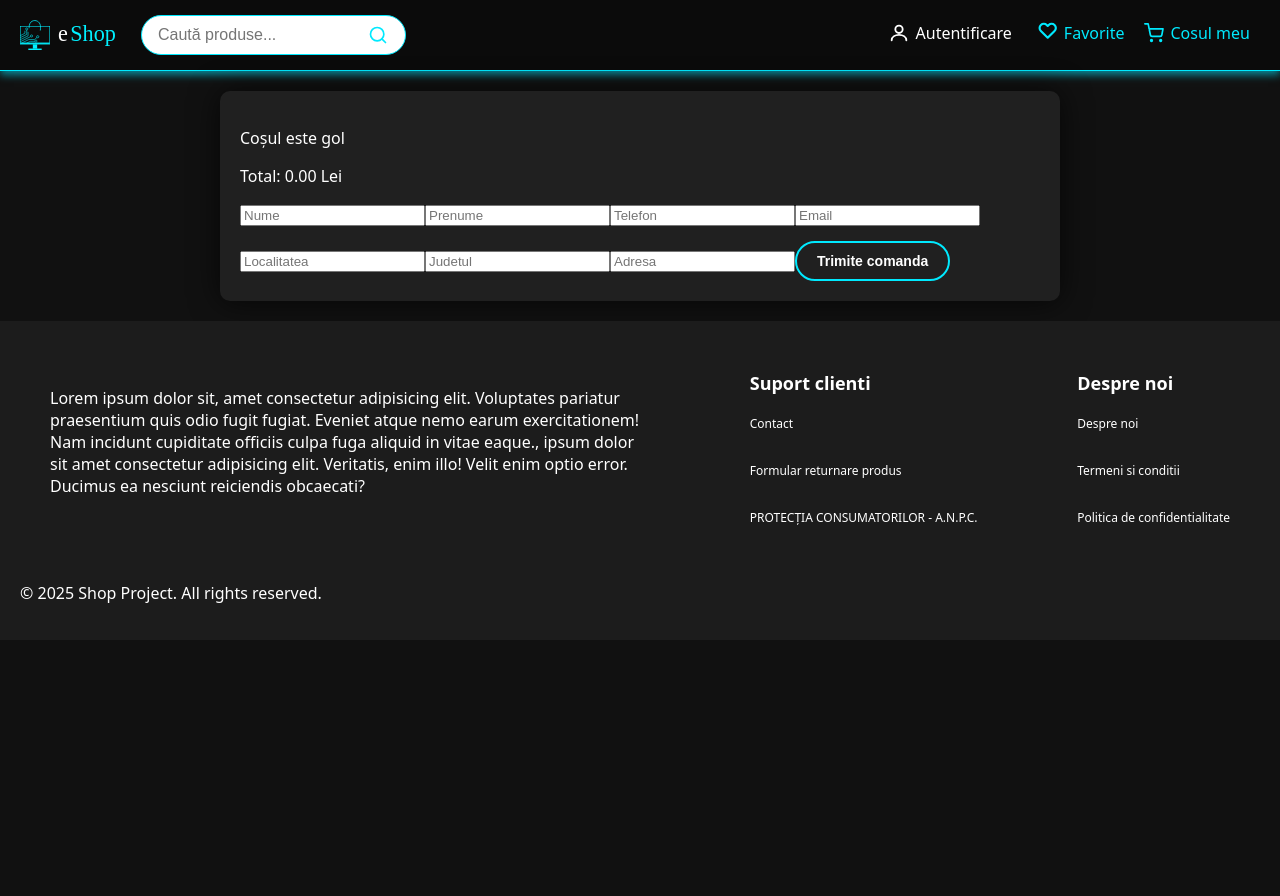
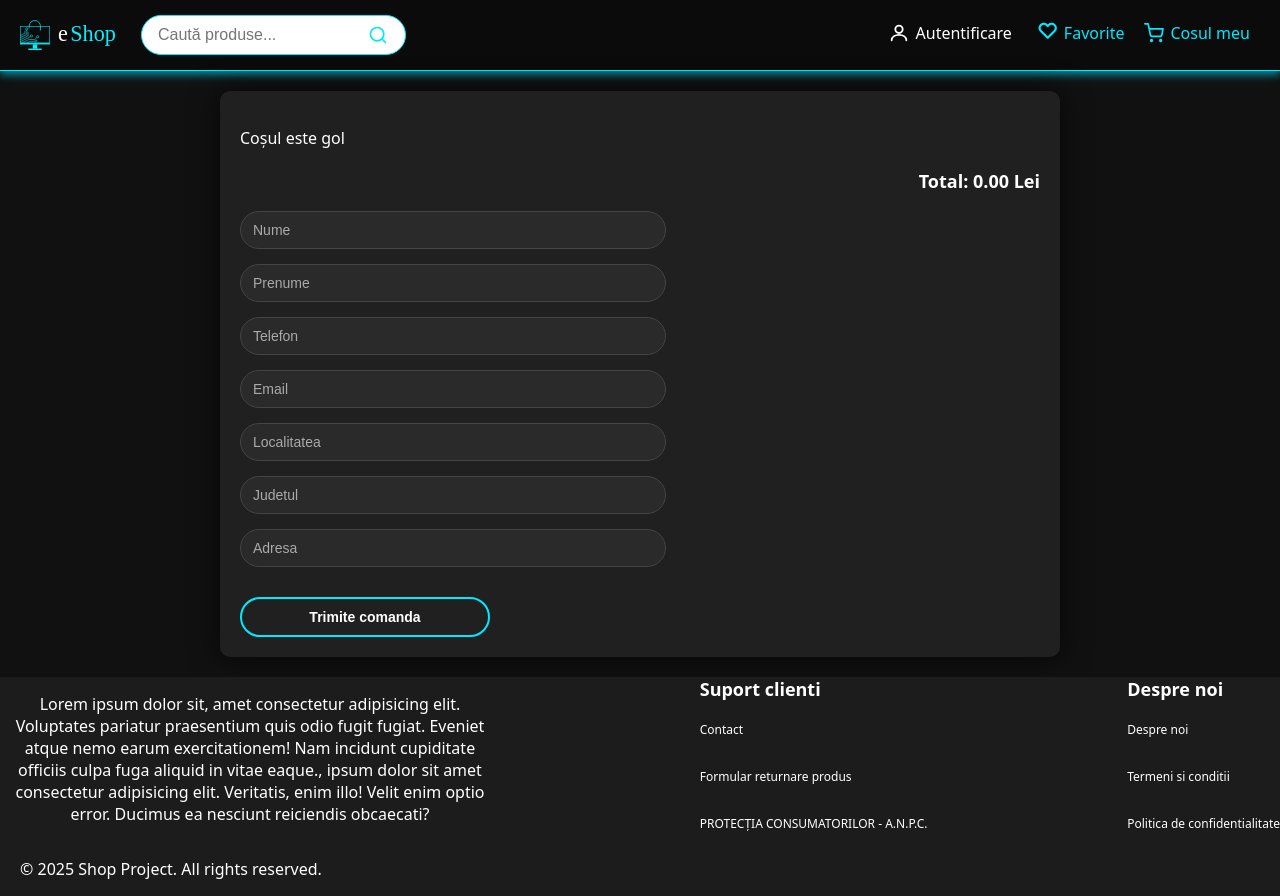
Before and after one commit to carolina1pc/eShop, a React (Vite) app: page /cart in a window 1280 px wide. Before the commit the page ends 800 px from the top, so only its background shows below. Built offline with nearby package versions, Linux system fonts and the light colour scheme.

Commit message:
Design for cart

```diff
--- a/db.json
+++ b/db.json
@@ -16,7 +16,7 @@
       "category": "laptop",
       "image": "/products/laptop-asus-tufA16.jpg",
       "description": "ASUS TUF Gaming A16 este alegerea ideală pentru pasionații de gaming și creativitate. Cu un procesor AMD Ryzen™ 5 7535HS și grafică NVIDIA® GeForce RTX™ 4050, acest laptop oferă performanță excelentă în jocuri și aplicații intensive. Ecranul de 16 WUXGA, 144Hz, asigură imagini fluide și detalii clare, iar memoria de 16GB DDR5 și stocarea rapidă de 512GB SSD îți garantează multitasking fără compromisuri. Totul într-un design solid, Mecha Gray, pregătit pentru orice provocare.",
-      "stock": 13
+      "stock": 12
     },
     {
       "id": "3",
@@ -266,6 +266,31 @@
         "adresa": "Strada Mihai Eminescu, nr.10C"
       },
       "total": "8599.98"
+    },
+    {
+      "id": "cf40",
+      "produse": [
+        {
+          "id": "2",
+          "name": "Laptop ASUS TUF A16 Neo cu AMD Ryzen™ 5 7535HS, 16'' WUXGA 144Hz, 16GB DDR5, RTX™ 4050 6GB, Mecha Gray",
+          "price": 4299.99,
+          "category": "laptop",
+          "image": "/products/laptop-asus-tufA16.jpg",
+          "description": "ASUS TUF Gaming A16 este alegerea ideală pentru pasionații de gaming și creativitate. Cu un procesor AMD Ryzen™ 5 7535HS și grafică NVIDIA® GeForce RTX™ 4050, acest laptop oferă performanță excelentă în jocuri și aplicații intensive. Ecranul de 16 WUXGA, 144Hz, asigură imagini fluide și detalii clare, iar memoria de 16GB DDR5 și stocarea rapidă de 512GB SSD îți garantează multitasking fără compromisuri. Totul într-un design solid, Mecha Gray, pregătit pentru orice provocare.",
+          "stock": 13,
+          "qty": 1
+        }
+      ],
+      "dateClient": {
+        "nume": "Pop",
+        "prenume": "Maria",
+        "telefon": "0772123456",
+        "email": "pop.maria@example.com",
+        "judetul": "Sibiu",
+        "localitatea": "Sibiu",
+        "adresa": "Strada Sperantei, nr. 8"
+      },
+      "total": "4299.99"
     }
   ],
   "returns": [],
--- a/src/components/Cards/Cards.css
+++ b/src/components/Cards/Cards.css
@@ -7,11 +7,10 @@
   background-color: #1a1a1a;
   border: 2px solid transparent;
   border-radius: 12px;
-  transition: all 0.3s ease;
   max-width: 230px;
   height: 380px;
   cursor: default;
-  box-shadow: 0 4px 12px #ffffff4d;
+  box-shadow: 0 0 12px #ffffff4d;
   display: flex;
   flex-direction: column;
   justify-content: space-between;
@@ -46,7 +45,7 @@
 .card-price {
   font-size: 0.95rem;
   font-weight: 600;
-  color: #00ff6a;
+  color: #ff4000;
 }
 
 .price-decimals {
--- a/src/components/Footer/Footer.css
+++ b/src/components/Footer/Footer.css
@@ -9,7 +9,6 @@
     display: flex;
     flex-direction: column;
     justify-content: left;
-    padding: 20px;
     width: 100%;
 }
 
@@ -18,11 +17,15 @@
     flex-direction: row;
     justify-content: space-between;
     gap: 40px;
-    margin: 30px;
 }
 
 .text-footer {
-    width: 600px;
+    width: 500px;
+    text-align: center;
+}
+
+.footer-text {
+    margin-left: 20px;
 }
 
 .footer-list {
@@ -62,10 +65,6 @@
     margin: 10px;
   }
 
-  .footer-list {
-
-  }
-
   .text-footer {
     width: 100%; /* sa repar maine afisajul pe mobile pt liste */
   }
--- a/src/components/Footer/Footer.jsx
+++ b/src/components/Footer/Footer.jsx
@@ -21,7 +21,7 @@ function Footer() {
                 <li className='link-footer'><Link to="/Privacy">Politica de confidentialitate</Link></li>
             </ul>
             </div>
-            <p>&copy; {new Date().getFullYear()} Shop Project. All rights reserved.</p>
+            <p className='footer-text'>&copy; {new Date().getFullYear()} Shop Project. All rights reserved.</p>
         </div>
         </footer>
     );
--- a/src/pages/Cart/Cart.css
+++ b/src/pages/Cart/Cart.css
@@ -13,38 +13,102 @@
 .cart-item {
   display: flex;
   justify-content: space-between;
-  align-items: center;
-  background-color: #1e1e1e;
-  padding: 15px;
+  flex-direction: column;
+  align-items: flex-end;
+  border-bottom: 1px solid #3a3a3a;
   margin-bottom: 10px;
-  border-radius: 8px;
 }
 
 .item-info {
   display: flex;
-  flex-direction: column;
+  align-items: center;
+  gap: 15px;
+  margin-bottom: 10px;
+}
+
+.card-image-cart {
+  width: 125;
+  height: 125px;
+  object-fit: cover;
+  border-radius: 8px;
+  margin-right: 15px;
+}
+
+.btn-delete-cart {
+  background-color: #ff4d4d;
+  color: white;
+  border: none;
+  padding: 6px 8px;
+  border-radius: 20px;
+  cursor: pointer;
+}
+
+.qty-control {
+  display: flex;
+  align-items: center;
   gap: 5px;
 }
 
-.item-info input {
-  width: 60px;
-  padding: 5px;
-  border-radius: 5px;
-  border: none;
-  text-align: center;
+.qty-control button {
+  background-color: #222;
+  color: #fff;
+  border: 1px solid #555;
+  width: 26px;
+  height: 26px;
+  font-size: 16px;
+  cursor: pointer;
+  border-radius: 50%;
 }
 
-.submit-button {
-  background-color: #00e9fe;
-  color: #121212;
-  border: none;
-  padding: 10px 20px;
-  border-radius: 8px;
-  cursor: pointer;
-  font-weight: bold;
-  margin-top: 15px;
+.qty-control button:hover {
+  background-color: #444;
 }
 
-.submit-button:hover {
-  opacity: 0.8;
+.qty-control span {
+  min-width: 30px;
+  text-align: center;
+  color: #fff;
+  font-weight: bold;
 }
+
+.cart-total-text {
+  font-size: 18px;
+  font-weight: bold;
+  margin-top: 20px;
+  text-align: right;
+}
+
+.client-form {
+  display: flex;
+  flex-direction: column;
+  gap: 15px;
+}
+
+.client-input {
+  max-width: 400px;
+  padding: 10px 12px;
+  border: 1px solid #444;
+  border-radius: 20px;
+  font-size: 14px;
+  background: #2a2a2a;
+  color: #f5f5f5;
+}
+
+.client-input::placeholder {
+  color: #aaa;
+}
+
+.client-input:focus {
+  border-color: var(--primary-color);
+  box-shadow: 0 0 4px #03ddd299;
+  outline: none;
+}
+
+.client-btn {
+  width: 250px;
+}
+
+@media (max-width: 768px) {
+  .text-name-item {
+  font-size: 14px;
+}}
--- a/src/pages/Cart/Cart.jsx
+++ b/src/pages/Cart/Cart.jsx
@@ -69,30 +69,34 @@ function Cart() {
       ) : (
         cart.map((item) => (
           <div className="cart-item" key={item.id}>
-            <span>{item.name}</span>
-            <input
-              type="number"
-              value={item.qty}
-              min="1"
-              onChange={(e) => updateQty(item.id, e.target.value)}
-            />
-            <span>{(item.price * item.qty).toFixed(2)} Lei</span>
-            <Button onClick={() => removeFromCart(item.id)}>Remove</Button>
+            <div className="item-info">
+            <img src={item.image} alt={item.name} className="card-image-cart" />
+            <span className="text-name-item">{item.name}</span>
+            <button className='btn-delete-cart' onClick={() => removeFromCart(item.id)}>Șterge</button>
+            </div>
+            <div className="item-info">
+            <div className="qty-control">
+              <button onClick={() => updateQty(item.id, item.qty - 1)}>-</button>
+              <span>{item.qty}</span>
+              <button onClick={() => updateQty(item.id, item.qty + 1)}>+</button>
+            </div>
+            <span className="card-price">{(item.price * item.qty).toFixed(2)} Lei</span>
+            </div>
           </div>
         ))
       )}
 
-      <p>Total: {total} Lei</p>
+      <p className="cart-total-text">Total: {total} Lei</p>
 
-      <form onSubmit={handleSubmit}>
-        <input name="nume" value={formData.nume} onChange={handleChange} placeholder="Nume" required />
-        <input name="prenume" value={formData.prenume} onChange={handleChange} placeholder="Prenume" required />
-        <input name="telefon" value={formData.telefon} onChange={handleChange} placeholder="Telefon" required />
-        <input name="email" value={formData.email} onChange={handleChange} placeholder="Email" required />
-        <input name="localitatea" value={formData.localitatea} onChange={handleChange} placeholder="Localitatea" required />
-        <input name="judetul" value={formData.judetul} onChange={handleChange} placeholder="Judetul" required />
-        <input name="adresa" value={formData.adresa} onChange={handleChange} placeholder="Adresa" required />
-        <Button type="submit">Trimite comanda</Button>
+      <form className="client-form" onSubmit={handleSubmit}>
+        <input className="client-input" name="nume" value={formData.nume} onChange={handleChange} placeholder="Nume" required />
+        <input className="client-input" name="prenume" value={formData.prenume} onChange={handleChange} placeholder="Prenume" required />
+        <input className="client-input" name="telefon" value={formData.telefon} onChange={handleChange} placeholder="Telefon" required />
+        <input className="client-input" name="email" value={formData.email} onChange={handleChange} placeholder="Email" required />
+        <input className="client-input" name="localitatea" value={formData.localitatea} onChange={handleChange} placeholder="Localitatea" required />
+        <input className="client-input" name="judetul" value={formData.judetul} onChange={handleChange} placeholder="Judetul" required />
+        <input className="client-input" name="adresa" value={formData.adresa} onChange={handleChange} placeholder="Adresa" required />
+        <Button className="client-btn" type="submit">Trimite comanda</Button>
       </form>
     </div>
   )
--- a/src/pages/Categories/Category.jsx
+++ b/src/pages/Categories/Category.jsx
@@ -12,8 +12,10 @@ const categoryMap = {
 export default function Category() {
   const { name } = useParams();
   const [products, setProducts] = useState([]);
+  const [loading, setLoading] = useState(true);
 
   useEffect(() => {
+    setLoading(true);
     fetch("http://localhost:5000/products")
       .then((res) => res.json())
       .then((data) => {
@@ -22,27 +24,30 @@ export default function Category() {
           cats.includes(p.category.toLowerCase())
         );
         setProducts(filtered);
+        setLoading(false);
       })
-      .catch((err) => console.error("Eroare la fetch:", err));
+      .catch((err) => {
+        console.error("Eroare la fetch:", err);
+        setLoading(false);
+      });
   }, [name]);
 
   return (
     <div className="category-container">
       <CategoryBar />
 
-      <div className="p-6">
-        <h1 className="text-2xl font-bold text-cyan-400 mb-6">
-          Categoria: {name}
-        </h1>
+
 
         <div className="cards">
-          {products.length > 0 ? (
+          {loading ? (
+            <p style={{ color: "white" }}>Se încarcă produsele...</p>
+          ) : products.length > 0 ? (
             products.map((p) => <Card key={p.id} product={p} />)
           ) : (
             <p style={{ color: "white" }}>Nu există produse în această categorie.</p>
           )}
         </div>
       </div>
-    </div>
+
   );
 }
```
